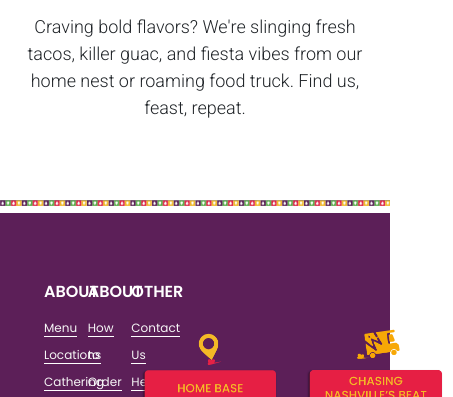
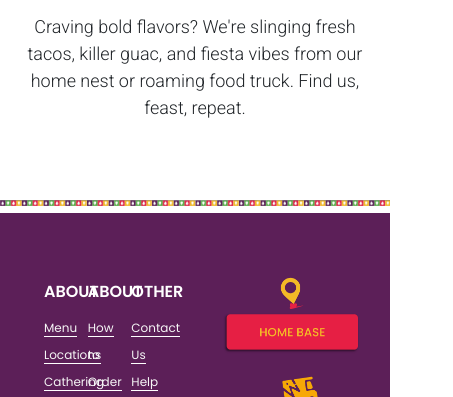
Before and after one commit to eahoyosh97/WacaMoleWeb, a plain HTML site: page index.html in a window 390 px wide. Shown: the part 1161-1558 px from the top of the page, 453 px wide, since content can reach past the window. Drawn offline with Linux system fonts and the light colour scheme.

Commit message:
ajuste responsive footer

```diff
--- a/assets/css/main.css
+++ b/assets/css/main.css
@@ -280,3 +280,16 @@ body {
         font-size: 1rem;
     }
 }
+
+
+@media (max-width: 575.98px) {
+    .footer-btns {
+        flex-wrap: wrap !important;
+    }
+
+    .footer-btns .footer-btn {
+        width: 100%;
+        margin-bottom: 0.5rem;
+        justify-content: center;
+    }
+}
--- a/index.html
+++ b/index.html
@@ -153,7 +153,7 @@
                     </div>
 
                     <div class="col-6 col-md-6 d-flex flex-column align-items-center justify-content-center text-center">
-                        <div class="d-flex flex-nowrap justify-content-center gap-2 mb-2">
+                        <div class="d-flex flex-wrap justify-content-center gap-2 mb-2 footer-btns">
                             <button class="footer-btn d-flex align-items-center gap-2">
                                 <img src="assets/img/footer-btn-home.png" alt="Home base icon" class="icon img-fluid" style="max-width: 14rem;" />
                             </button>
```
